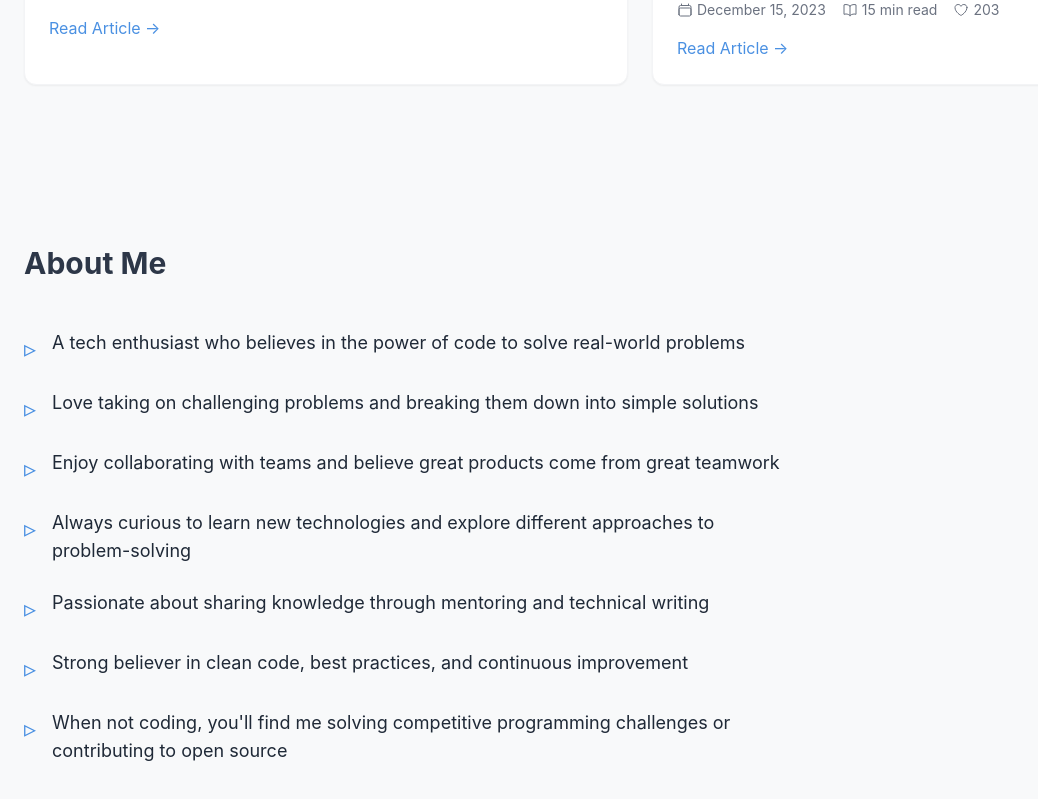
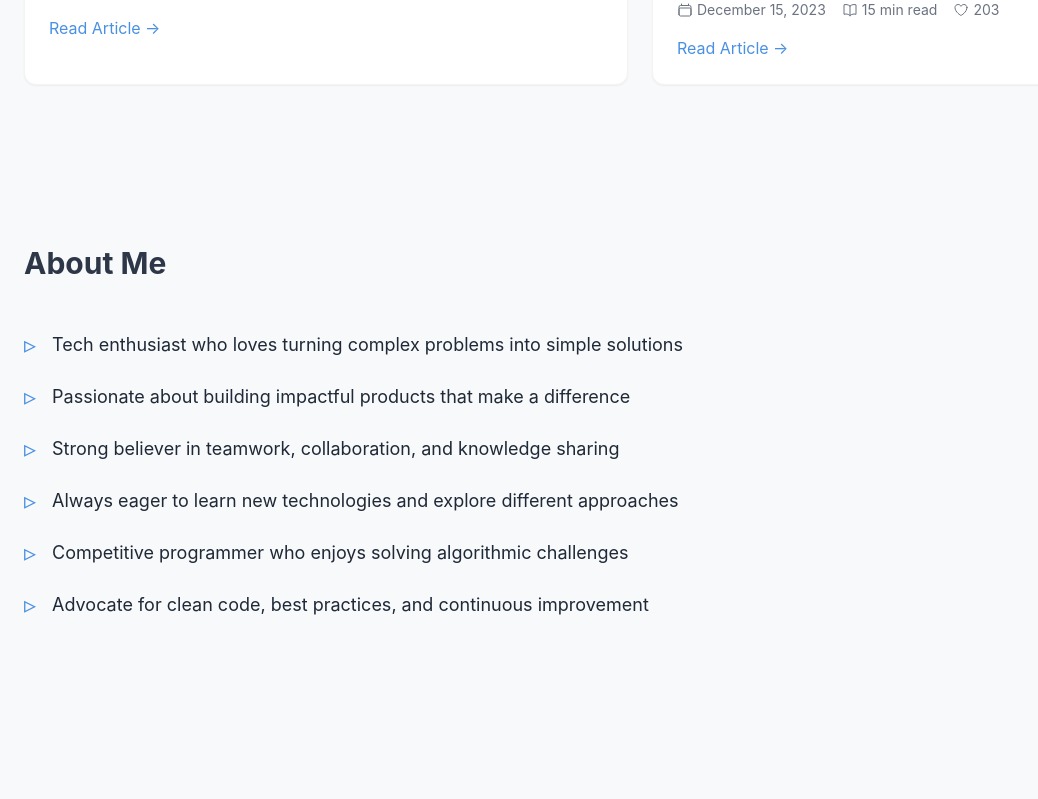
Before and after one commit to Yash-007/Portfolio, a React (Vite) app: page / in a window 1280 px wide. Shown: the part 5039-5838 px from the top of the page, without its empty margins (0-1038 px from the left). Built offline with nearby package versions, Linux system fonts and the light colour scheme.

Commit message:
fix about

```diff
--- a/src/components/About.tsx
+++ b/src/components/About.tsx
@@ -1,53 +1,46 @@
 export default function About() {
   return (
     <div className="max-w-3xl">
-      <ul className="space-y-6">
-        <li className="flex items-start gap-4 group">
-          <span className="text-accent text-2xl font-light mt-1">▹</span>
+      <ul className="space-y-5">
+        <li className="flex items-center gap-4 group">
+          <span className="text-accent text-2xl font-light">▹</span>
           <span className="text-lg text-gray-800 group-hover:text-accent transition-colors">
-            A tech enthusiast who believes in the power of code to solve real-world problems
+            Tech enthusiast who loves turning complex problems into simple solutions
           </span>
         </li>
 
-        <li className="flex items-start gap-4 group">
-          <span className="text-accent text-2xl font-light mt-1">▹</span>
+        <li className="flex items-center gap-4 group">
+          <span className="text-accent text-2xl font-light">▹</span>
           <span className="text-lg text-gray-800 group-hover:text-accent transition-colors">
-            Love taking on challenging problems and breaking them down into simple solutions
+            Passionate about building impactful products that make a difference
           </span>
         </li>
 
-        <li className="flex items-start gap-4 group">
-          <span className="text-accent text-2xl font-light mt-1">▹</span>
+        <li className="flex items-center gap-4 group">
+          <span className="text-accent text-2xl font-light">▹</span>
           <span className="text-lg text-gray-800 group-hover:text-accent transition-colors">
-            Enjoy collaborating with teams and believe great products come from great teamwork
+            Strong believer in teamwork, collaboration, and knowledge sharing
           </span>
         </li>
 
-        <li className="flex items-start gap-4 group">
-          <span className="text-accent text-2xl font-light mt-1">▹</span>
+        <li className="flex items-center gap-4 group">
+          <span className="text-accent text-2xl font-light">▹</span>
           <span className="text-lg text-gray-800 group-hover:text-accent transition-colors">
-            Always curious to learn new technologies and explore different approaches to problem-solving
+            Always eager to learn new technologies and explore different approaches
           </span>
         </li>
 
-        <li className="flex items-start gap-4 group">
-          <span className="text-accent text-2xl font-light mt-1">▹</span>
+        <li className="flex items-center gap-4 group">
+          <span className="text-accent text-2xl font-light">▹</span>
           <span className="text-lg text-gray-800 group-hover:text-accent transition-colors">
-            Passionate about sharing knowledge through mentoring and technical writing
+            Competitive programmer who enjoys solving algorithmic challenges
           </span>
         </li>
 
-        <li className="flex items-start gap-4 group">
-          <span className="text-accent text-2xl font-light mt-1">▹</span>
+        <li className="flex items-center gap-4 group">
+          <span className="text-accent text-2xl font-light">▹</span>
           <span className="text-lg text-gray-800 group-hover:text-accent transition-colors">
-            Strong believer in clean code, best practices, and continuous improvement
-          </span>
-        </li>
-
-        <li className="flex items-start gap-4 group">
-          <span className="text-accent text-2xl font-light mt-1">▹</span>
-          <span className="text-lg text-gray-800 group-hover:text-accent transition-colors">
-            When not coding, you'll find me solving competitive programming challenges or contributing to open source
+            Advocate for clean code, best practices, and continuous improvement
           </span>
         </li>
       </ul>
```
